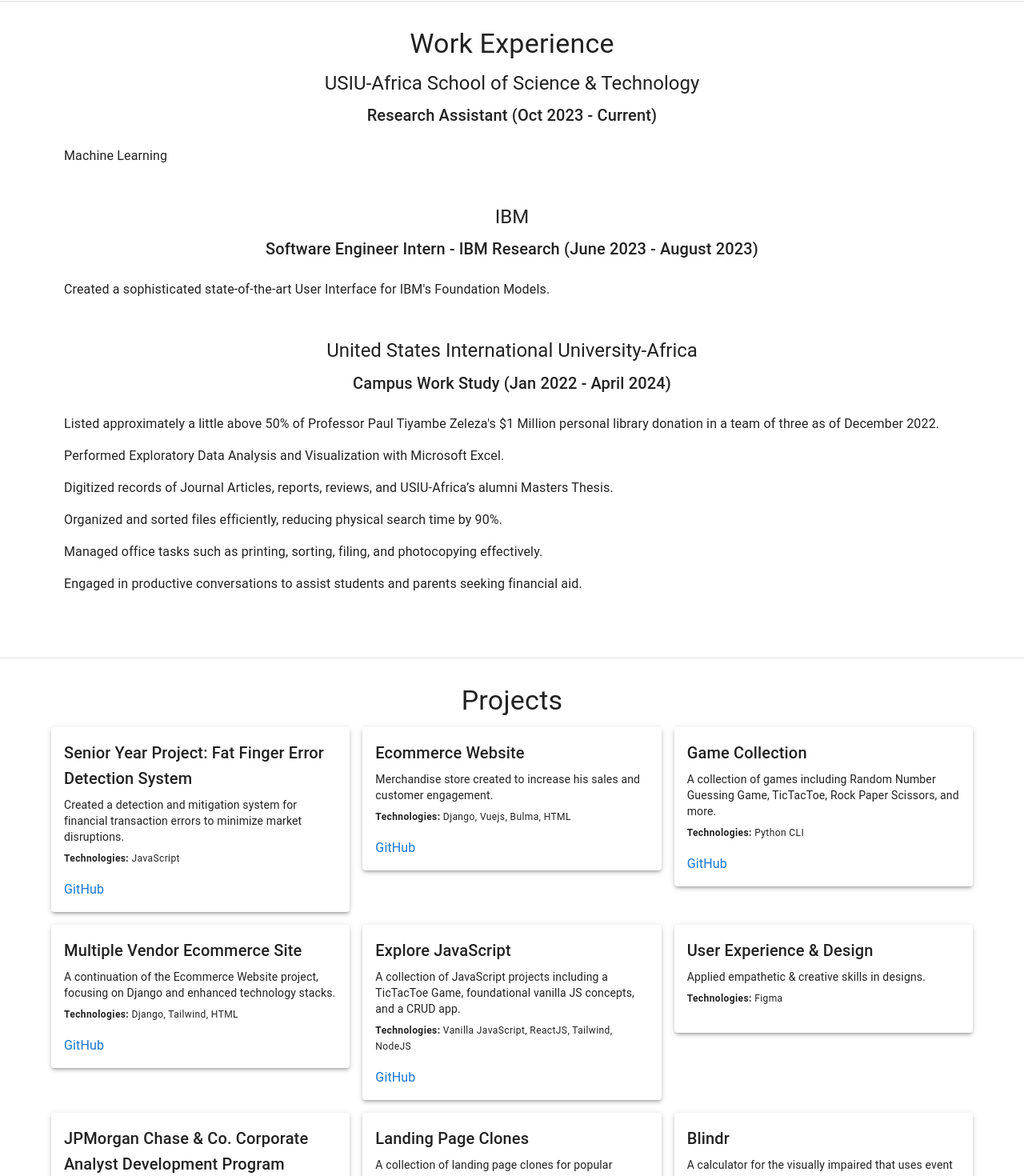
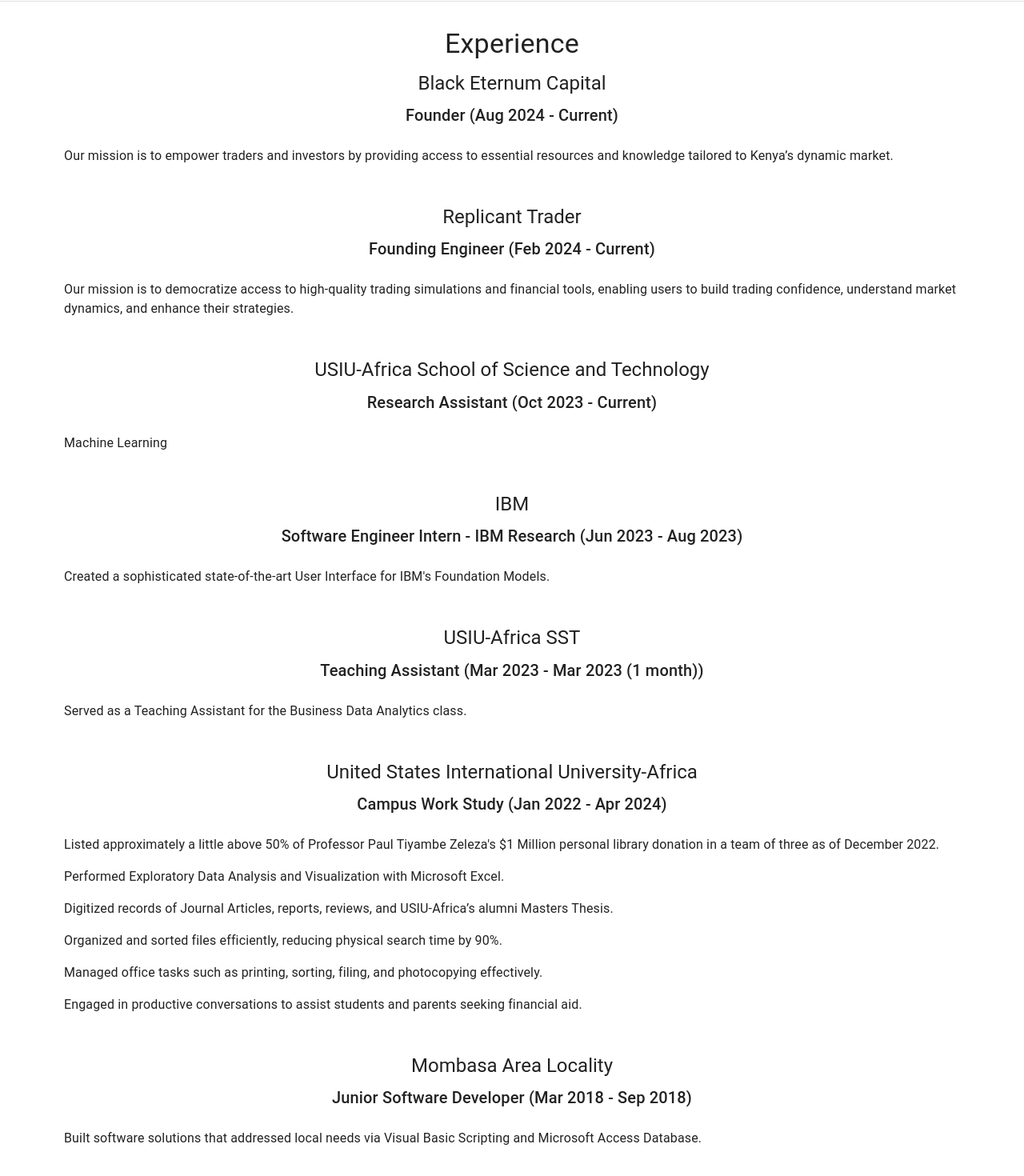
Before and after one commit to olivernjeru/olivernjeru.github.io, a React (Create React App) app: page / in a window 1280 px wide. Shown: the part 2160-3630 px from the top of the page at 80% size. Built offline with nearby package versions, Linux system fonts and the light colour scheme.

Commit message:
add more experience
update experience

```diff
--- a/src/components/Experience.js
+++ b/src/components/Experience.js
@@ -18,7 +18,7 @@
     >
       <Container>
         <Typography variant="h4" align="center" gutterBottom>
-          Work Experience
+          Experience
         </Typography>
         {Object.entries(workExperienceData).map(([organization, details], index) => (
           <Box
--- a/src/components/dataStores/ExperienceObject.js
+++ b/src/components/dataStores/ExperienceObject.js
@@ -1,19 +1,36 @@
 export const workExperienceData = {
-    "USIU-Africa School of Science & Technology": {
+  "Black Eternum Capital": {
+    title: "Founder",
+    duration: "Aug 2024 - Current",
+    responsibilities: ["Our mission is to empower traders and investors by providing access to essential resources and knowledge tailored to Kenya’s dynamic market."],
+  },
+  "Replicant Trader": {
+    title: "Founding Engineer",
+    duration: "Feb 2024 - Current",
+    responsibilities: ["Our mission is to democratize access to high-quality trading simulations and financial tools, enabling users to build trading confidence, understand market dynamics, and enhance their strategies."],
+  },
+  "USIU-Africa School of Science and Technology": {
     title: "Research Assistant",
     duration: "Oct 2023 - Current",
     responsibilities: ["Machine Learning"],
   },
   "IBM": {
     title: "Software Engineer Intern - IBM Research",
-      duration: "June 2023 - August 2023",
+    duration: "Jun 2023 - Aug 2023",
     responsibilities: [
       "Created a sophisticated state-of-the-art User Interface for IBM's Foundation Models.",
     ],
   },
+  "USIU-Africa SST": {
+    title: "Teaching Assistant",
+    duration: "Mar 2023 - Mar 2023 (1 month)",
+    responsibilities: [
+      "Served as a Teaching Assistant for the Business Data Analytics class.",
+    ],
+  },
   "United States International University-Africa": {
     title: "Campus Work Study",
-      duration: "Jan 2022 - April 2024",
+    duration: "Jan 2022 - Apr 2024",
     responsibilities: [
       "Listed approximately a little above 50% of Professor Paul Tiyambe Zeleza's $1 Million personal library donation in a team of three as of December 2022.",
       "Performed Exploratory Data Analysis and Visualization with Microsoft Excel.",
@@ -23,4 +40,11 @@
       "Engaged in productive conversations to assist students and parents seeking financial aid.",
     ],
   },
+  "Mombasa Area Locality": {
+    title: "Junior Software Developer",
+    duration: "Mar 2018 - Sep 2018",
+    responsibilities: [
+      "Built software solutions that addressed local needs via Visual Basic Scripting and Microsoft Access Database.",
+    ],
+  },
 };
```
Lines whose indentation alone changed are shown as unchanged.
